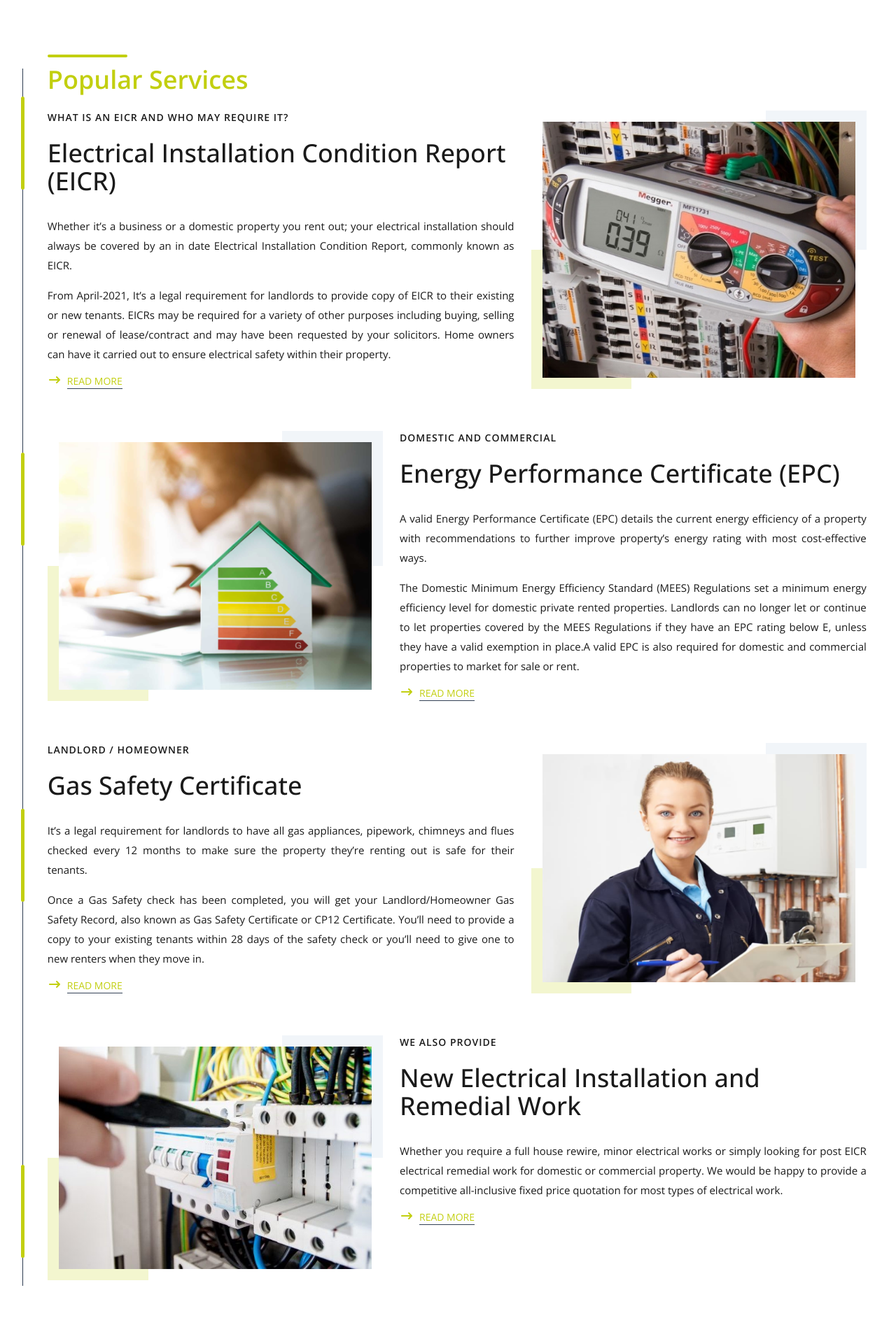
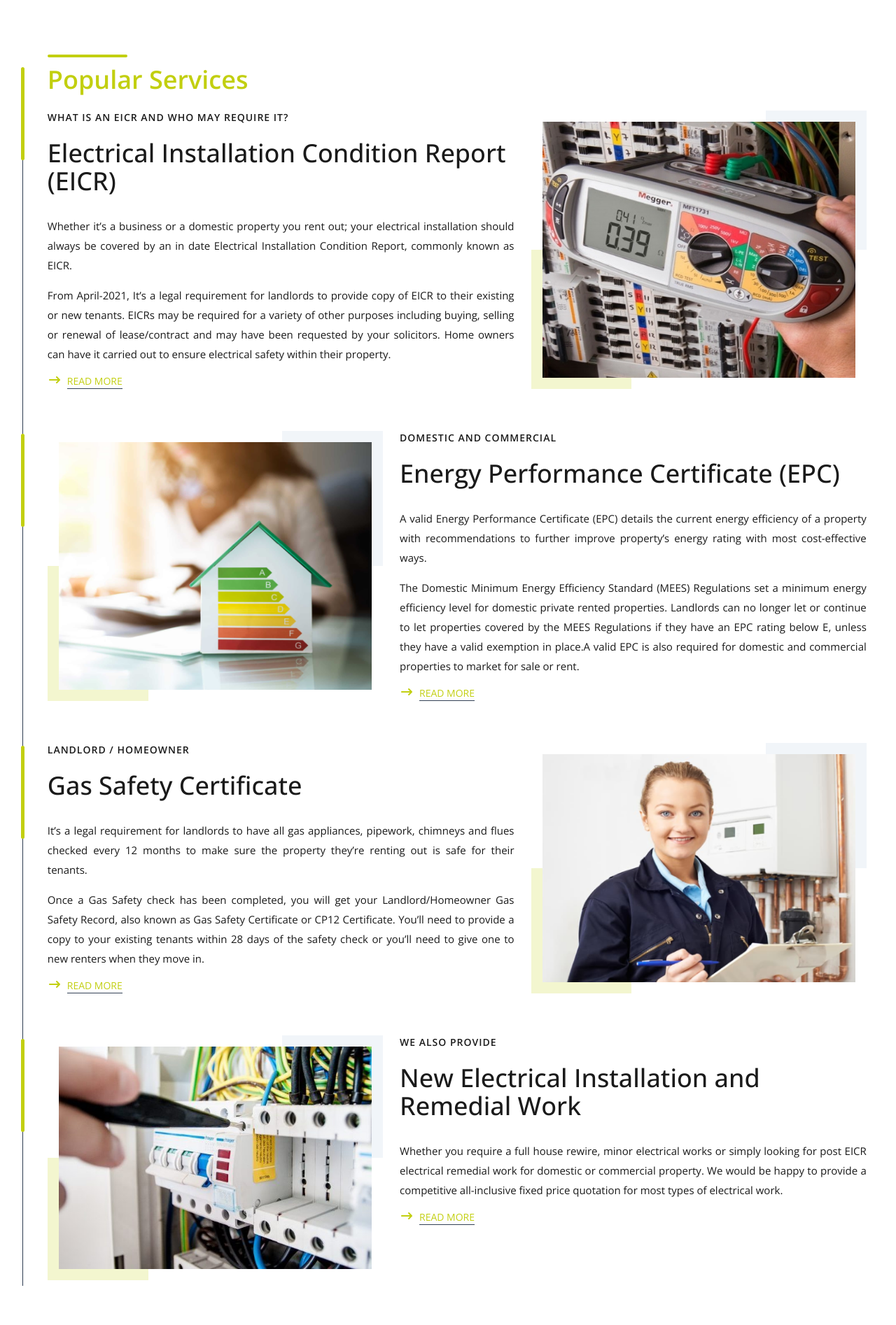
Before and after one commit to muhammadzee343/Nationwide, a Next.js app: page / in a window 1280 px wide. Shown: the part 1746-3640 px from the top of the page at 70% size. Built offline with nearby package versions, Linux system fonts and the light colour scheme; no server answers; a web font is replaced by a local one.

Commit message:
Homepage seperator and service page form top space added

```diff
--- a/pages/index.tsx
+++ b/pages/index.tsx
@@ -147,10 +147,10 @@ export default function Home() {
         <div className="relative w-full flex flex-row justify-center">
           <div className="flex flex-col justify-between items-center py-5 mb-8 lg:w-[2%] xxl:w-[1%] hidden md:block">
             <div className="w-[1px] items-center justify-between py-10 flex flex-col bg-dark-blue h-full">
-              <div className="bg-lime rounded-full w-[5px] h-[8%]"></div>
-              <div className="bg-lime rounded-full w-[5px] h-[8%]"></div>
-              <div className="bg-lime rounded-full w-[5px] h-[8%]"></div>
-              <div className="bg-lime rounded-full w-[5px] h-[8%]"></div>
+              <div className="bg-lime rounded-full w-[5px] h-[8%] relative top-[-42px]"></div>
+              <div className="bg-lime rounded-full w-[5px] h-[8%] relative top-[-27px]"></div>
+              <div className="bg-lime rounded-full w-[5px] h-[8%] relative top-[-90px]"></div>
+              <div className="bg-lime rounded-full w-[5px] h-[8%] relative top-[-180px]"></div>
             </div>
           </div>
           <div className="flex justify-center lg:justify-start xl:justify-center content-container-homepage lg:w-[93%] xxl:w-[95%]">
--- a/pages/service/[slug]/index.tsx
+++ b/pages/service/[slug]/index.tsx
@@ -216,7 +216,7 @@ function Service({ certificate }: any) {
                                 </div>
                                 <div className="w-full  md:w-[40%]">
                                     <BoxBackgroundComponent
-                                        className='h-[550px] pt-5 sticky top-20'
+                                        className='h-[550px] pt-5 sticky top-[100px]'
                                         greyStyle='-right-3 lg:-right-5 top-10 w-[60%] h-[40%] md:w-[40%] lg:h-[45%]'
                                         limeStyle='-left-3 lg:-left-5 bottom-36 w-[60%] h-[40%] md:w-[40%] xl:bottom-0'
                                     >
```
